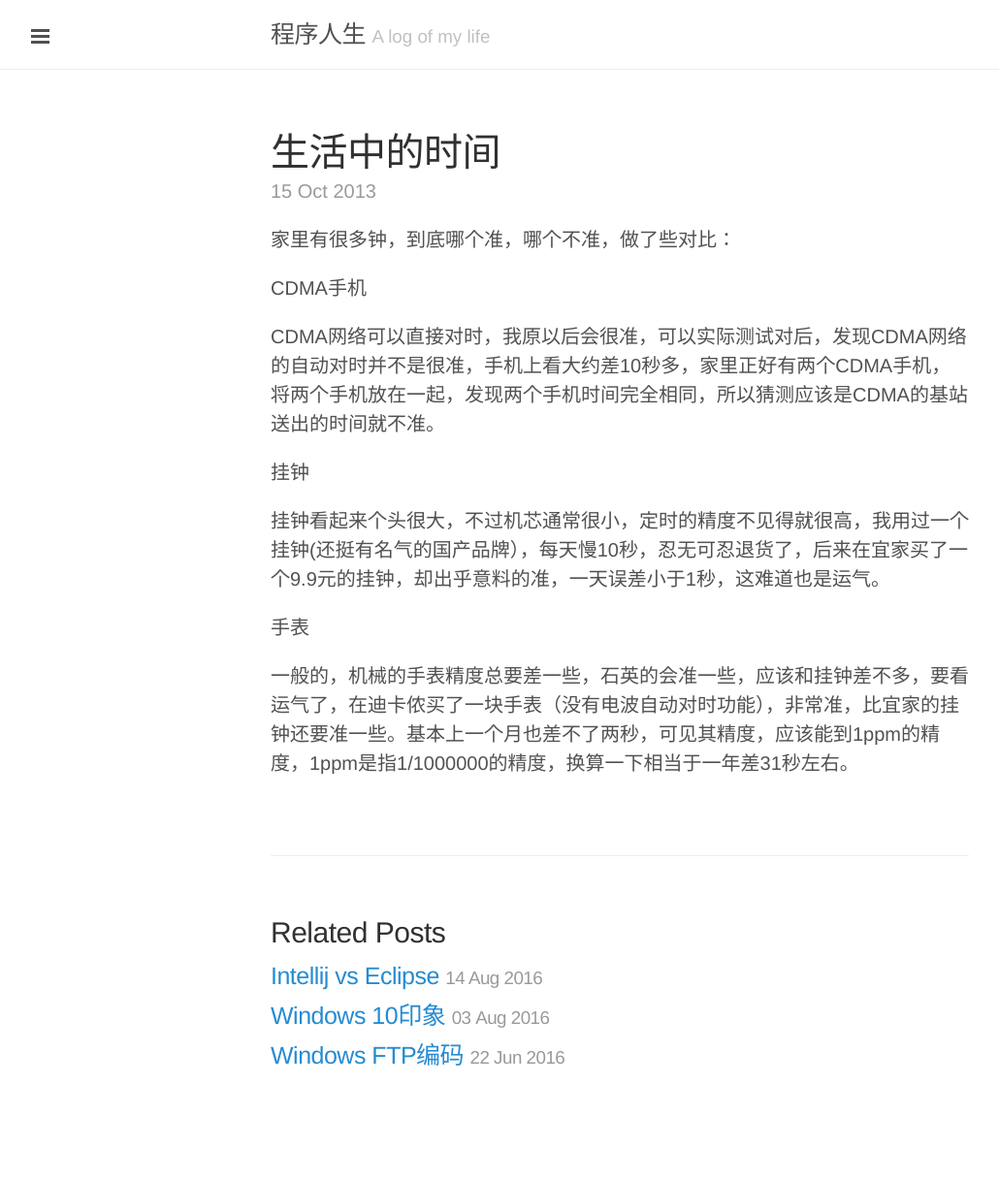
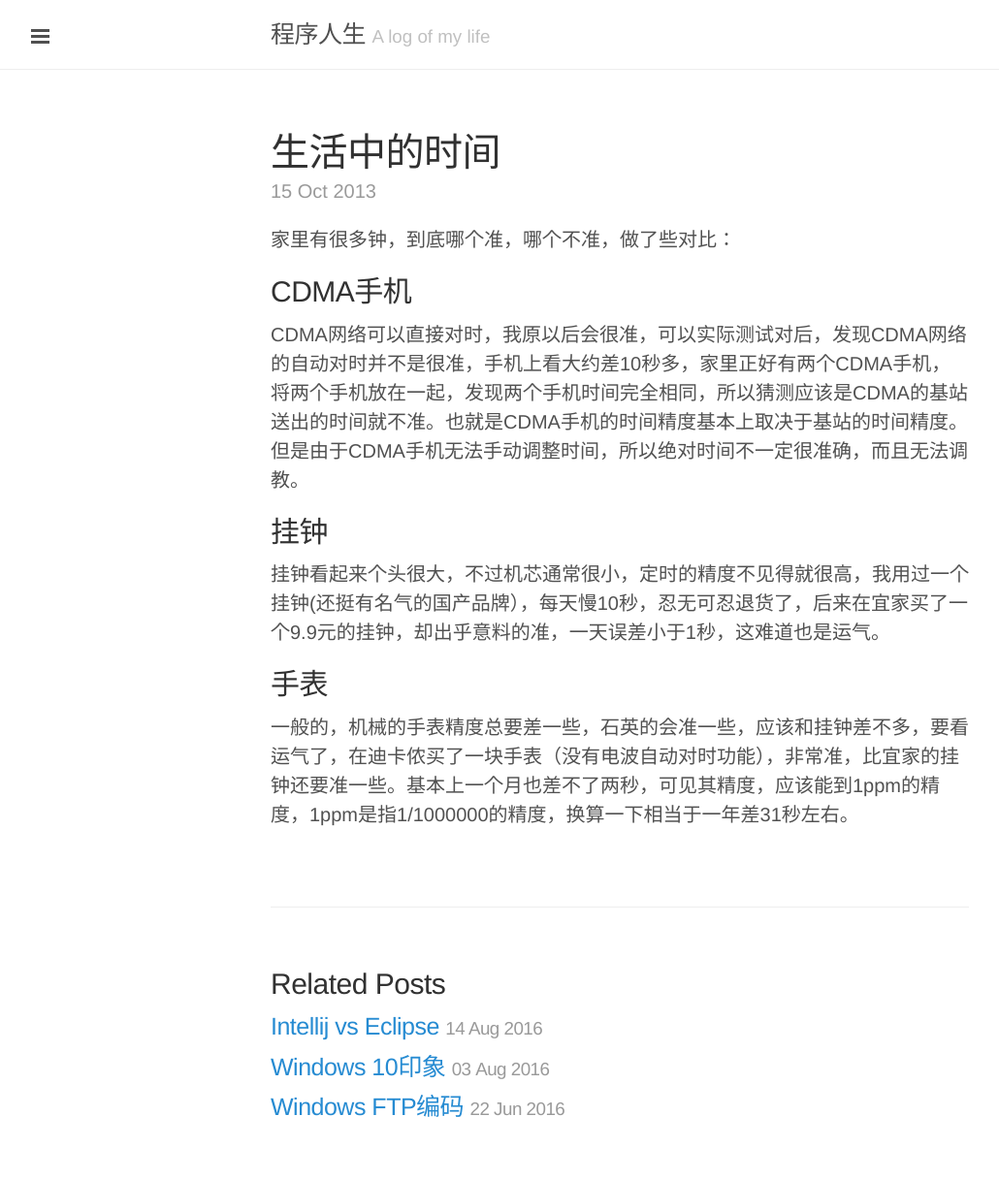
Before and after one commit to liuzhongshu/liuzhongshu.github.io, a Jekyll site: the page built from _posts/2013-10-15-time.markdown, in a window 1280 px wide. Shown: the whole page at 97% size, without its empty margins (1-1031 px from the left). Built offline with Jekyll 4.4.1, drawn with Linux system fonts in a browser that asks for light colours; comment, search, counter and statistics services are not loaded; before the commit the page ends 1165 px from its top, so only the background shows below that.

Commit message:
Post update: 生活中的时间

```diff
--- a/_posts/2013-10-15-time.markdown
+++ b/_posts/2013-10-15-time.markdown
@@ -3,17 +3,16 @@ published: true
 title: 生活中的时间
 layout: post
 ---
-
 家里有很多钟，到底哪个准，哪个不准，做了些对比：
 
-CDMA手机
+## CDMA手机
 
-CDMA网络可以直接对时，我原以后会很准，可以实际测试对后，发现CDMA网络的自动对时并不是很准，手机上看大约差10秒多，家里正好有两个CDMA手机，将两个手机放在一起，发现两个手机时间完全相同，所以猜测应该是CDMA的基站送出的时间就不准。
+CDMA网络可以直接对时，我原以后会很准，可以实际测试对后，发现CDMA网络的自动对时并不是很准，手机上看大约差10秒多，家里正好有两个CDMA手机，将两个手机放在一起，发现两个手机时间完全相同，所以猜测应该是CDMA的基站送出的时间就不准。也就是CDMA手机的时间精度基本上取决于基站的时间精度。但是由于CDMA手机无法手动调整时间，所以绝对时间不一定很准确，而且无法调教。
 
-挂钟
+## 挂钟
 
 挂钟看起来个头很大，不过机芯通常很小，定时的精度不见得就很高，我用过一个挂钟(还挺有名气的国产品牌），每天慢10秒，忍无可忍退货了，后来在宜家买了一个9.9元的挂钟，却出乎意料的准，一天误差小于1秒，这难道也是运气。
 
-手表
+## 手表
 
 一般的，机械的手表精度总要差一些，石英的会准一些，应该和挂钟差不多，要看运气了，在迪卡侬买了一块手表（没有电波自动对时功能），非常准，比宜家的挂钟还要准一些。基本上一个月也差不了两秒，可见其精度，应该能到1ppm的精度，1ppm是指1/1000000的精度，换算一下相当于一年差31秒左右。
```
